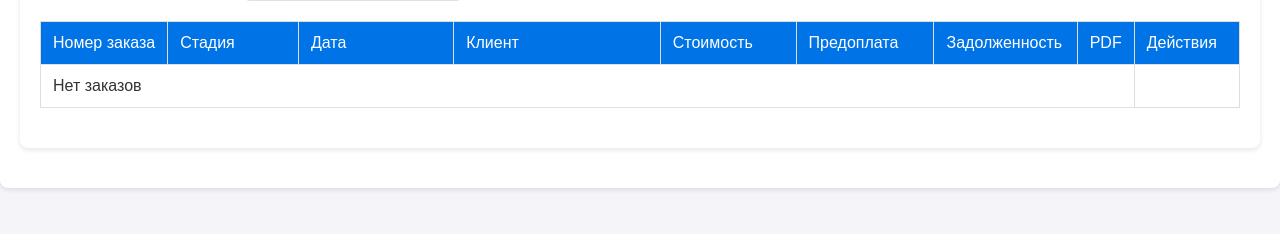
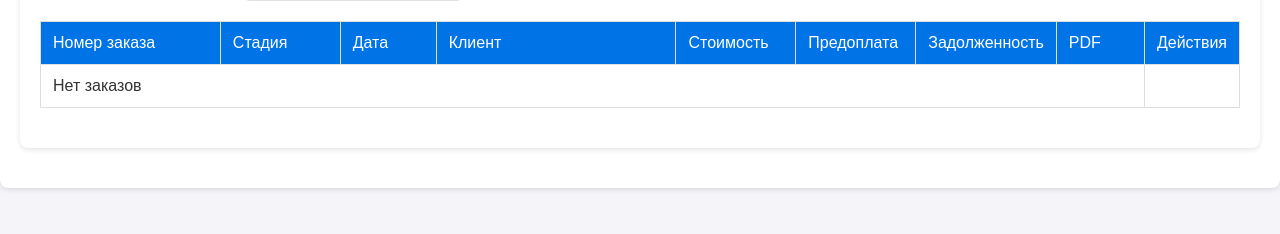
Before and after one commit to kentafar1k/okna, a Django app: template orders/templates/orders/orders.html in a window 1280 px wide. Shown: the part 248-482 px from the top of the page. Run offline with Django 5.2, Linux system fonts and the light colour scheme; the template is opened without the code that fills it, so the values that code supplies are empty; parts of the project's set-up code (start-up, migrations or seed data) failed here and were passed over.

Commit message:
начало изменения размеров столбцов

```diff
--- a/orders/templates/orders/orders.html
+++ b/orders/templates/orders/orders.html
@@ -207,15 +207,31 @@ th, td {
 }
 
 /* Задаем ширину для каждого столбца */
-th:nth-child(1), td:nth-child(1) { width: 8%; }   /* Дата */
-th:nth-child(2), td:nth-child(2) { width: 12%; }  /* Номер заказа */
-th:nth-child(3), td:nth-child(3) { width: 15%; }  /* Стадия */
+th:nth-child(1), td:nth-child(1) { width: 15%; }  /* Номер заказа */
+th:nth-child(2), td:nth-child(2) { width: 10%; }  /* Стадия */
+th:nth-child(3), td:nth-child(3) { width: 8%; }   /* Дата */
 th:nth-child(4), td:nth-child(4) { width: 20%; }  /* Клиент */
-th:nth-child(5), td:nth-child(5) { width: 12%; }  /* Стоимость */
-th:nth-child(6), td:nth-child(6) { width: 12%; }  /* Предоплата */
-th:nth-child(7), td:nth-child(7) { width: 12%; }  /* Задолженность */
-th:nth-child(8), td:nth-child(8) { width: 40px; }  /* PDF */
-th:nth-child(9), td:nth-child(9) { width: 9%; }   /* Действия */
+th:nth-child(5), td:nth-child(5) { width: 10%; }  /* Стоимость */
+th:nth-child(6), td:nth-child(6) { width: 10%; }  /* Предоплата */
+th:nth-child(7), td:nth-child(7) { width: 10%; }  /* Задолженность */
+th:nth-child(8), td:nth-child(8) { width: 40px; } /* PDF */
+th:nth-child(9), td:nth-child(9) { width: 7%; }   /* Действия */
+
+/* Стили для ячейки с номером заказа */
+td:nth-child(1) {
+    max-width: 300px;  /* Фиксированная максимальная ширина */
+    white-space: normal;  /* Разрешаем перенос строк */
+    word-wrap: break-word;  /* Разрешаем перенос длинных слов */
+    overflow-wrap: break-word;  /* Современное свойство для переноса слов */
+}
+
+/* Стили для ссылки в ячейке с номером заказа */
+.order-link {
+    display: inline-block;
+    max-width: 100%;  /* Ограничиваем ширину ссылки */
+    word-wrap: break-word;  /* Разрешаем перенос длинных слов */
+    overflow-wrap: break-word;  /* Современное свойство для переноса слов */
+}
 
 /* Стили для контейнера кнопок */
 .action-buttons {
```
Also changed, not shown: 1 other file.
